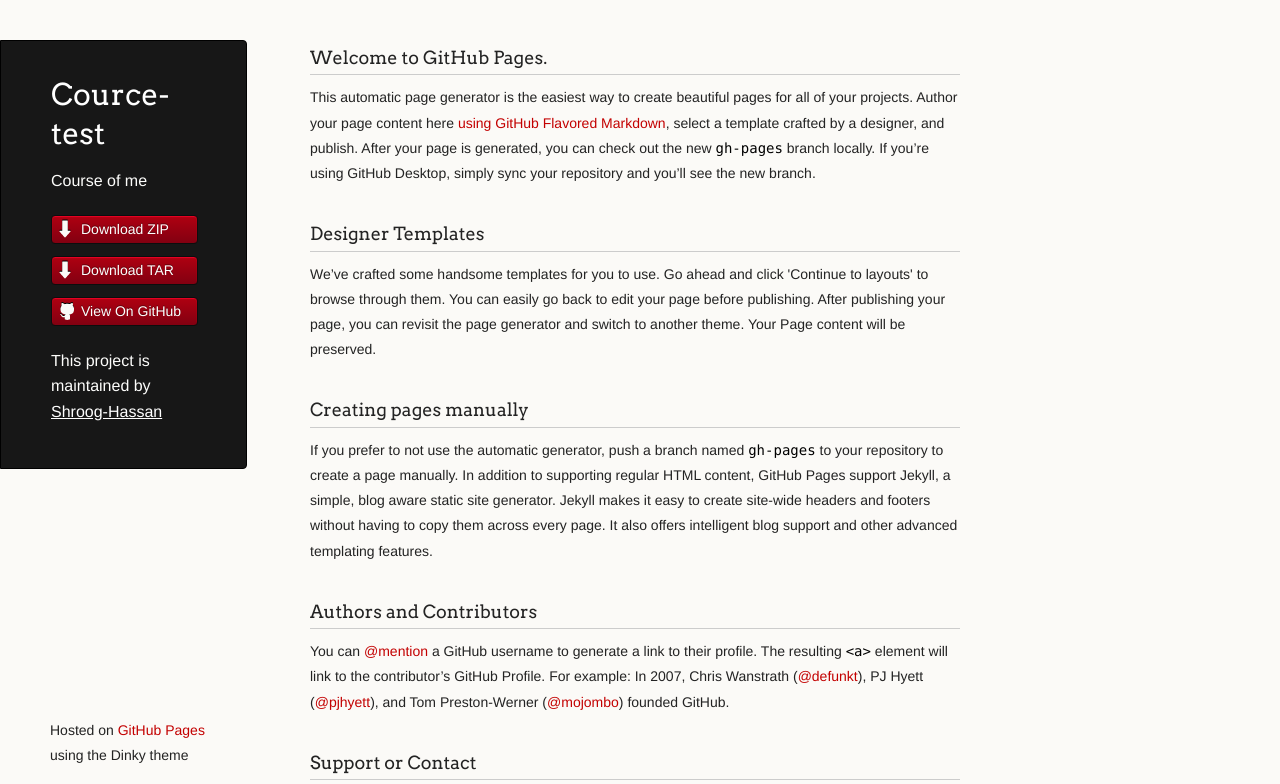
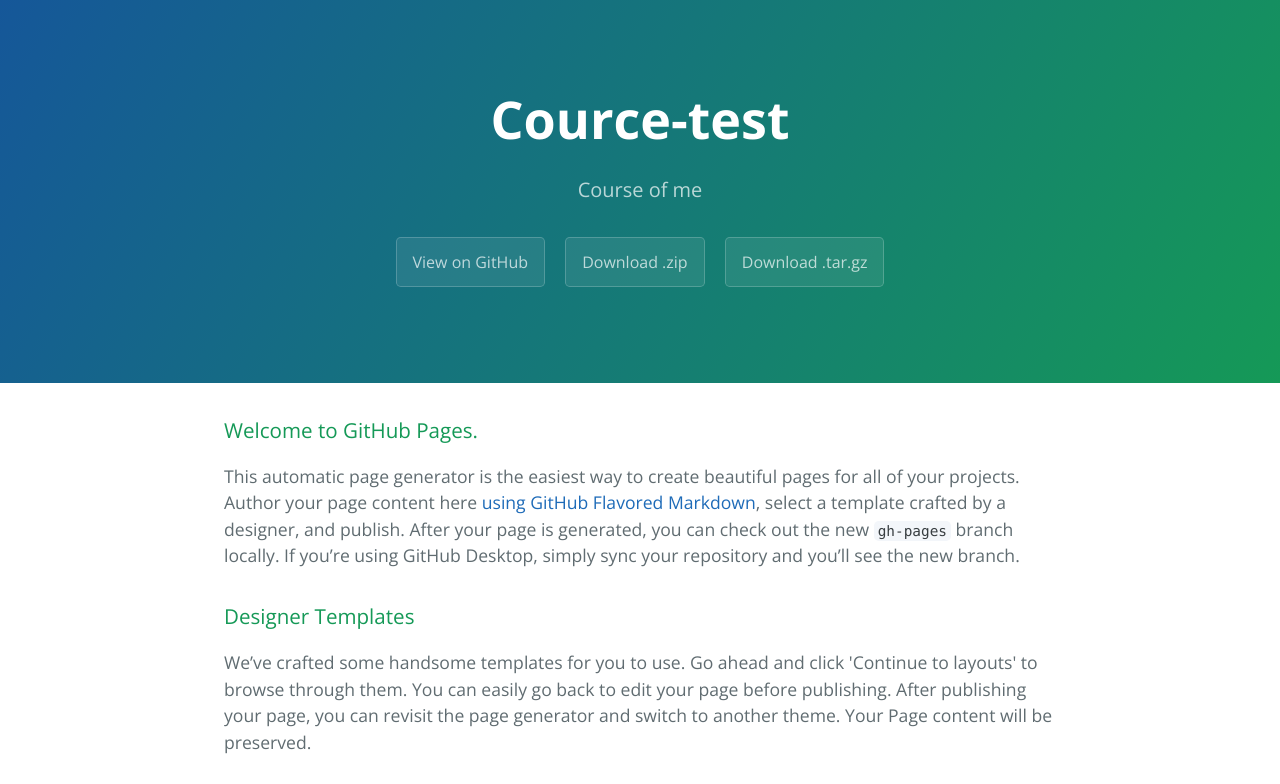
Before and after one commit to Shroog-Hassan/Cource-test, a plain HTML site: page index.html in a window 1280 px wide. Shown: the top 784 px of the page. Drawn offline with nearby package versions, Linux system fonts and the light colour scheme.

Commit message:
Create gh-pages branch via GitHub

```diff
--- a/index.html
+++ b/index.html
@@ -1,36 +1,25 @@
-<!doctype html>
-<html>
+<!DOCTYPE html>
+<html lang="en-us">
   <head>
-    <meta charset="utf-8">
-    <meta http-equiv="X-UA-Compatible" content="chrome=1">
+    <meta charset="UTF-8">
     <title>Cource-test by Shroog-Hassan</title>
-
-    <link rel="stylesheet" href="stylesheets/styles.css">
-    <link rel="stylesheet" href="stylesheets/github-light.css">
-    <script src="javascripts/scale.fix.js"></script>
-    <meta name="viewport" content="width=device-width, initial-scale=1, user-scalable=no">
-    <!--[if lt IE 9]>
-    <script src="//html5shiv.googlecode.com/svn/trunk/html5.js"></script>
-    <![endif]-->
+    <meta name="viewport" content="width=device-width, initial-scale=1">
+    <link rel="stylesheet" type="text/css" href="stylesheets/normalize.css" media="screen">
+    <link href='https://fonts.googleapis.com/css?family=Open+Sans:400,700' rel='stylesheet' type='text/css'>
+    <link rel="stylesheet" type="text/css" href="stylesheets/stylesheet.css" media="screen">
+    <link rel="stylesheet" type="text/css" href="stylesheets/github-light.css" media="screen">
   </head>
   <body>
-    <div class="wrapper">
-      <header>
-        <h1 class="header">Cource-test</h1>
-        <p class="header">Course of me</p>
+    <section class="page-header">
+      <h1 class="project-name">Cource-test</h1>
+      <h2 class="project-tagline">Course of me</h2>
+      <a href="https://github.com/Shroog-Hassan/Cource-test" class="btn">View on GitHub</a>
+      <a href="https://github.com/Shroog-Hassan/Cource-test/zipball/master" class="btn">Download .zip</a>
+      <a href="https://github.com/Shroog-Hassan/Cource-test/tarball/master" class="btn">Download .tar.gz</a>
+    </section>
 
-        <ul>
-          <li class="download"><a class="buttons" href="https://github.com/Shroog-Hassan/Cource-test/zipball/master">Download ZIP</a></li>
-          <li class="download"><a class="buttons" href="https://github.com/Shroog-Hassan/Cource-test/tarball/master">Download TAR</a></li>
-          <li><a class="buttons github" href="https://github.com/Shroog-Hassan/Cource-test">View On GitHub</a></li>
-        </ul>
-
-        <p class="header">This project is maintained by <a class="header name" href="https://github.com/Shroog-Hassan">Shroog-Hassan</a></p>
-
-
-      </header>
-      <section>
-        <h3>
+    <section class="main-content">
+      <h3>
 <a id="welcome-to-github-pages" class="anchor" href="#welcome-to-github-pages" aria-hidden="true"><span aria-hidden="true" class="octicon octicon-link"></span></a>Welcome to GitHub Pages.</h3>
 
 <p>This automatic page generator is the easiest way to create beautiful pages for all of your projects. Author your page content here <a href="https://guides.github.com/features/mastering-markdown/">using GitHub Flavored Markdown</a>, select a template crafted by a designer, and publish. After your page is generated, you can check out the new <code>gh-pages</code> branch locally. If you’re using GitHub Desktop, simply sync your repository and you’ll see the new branch.</p>
@@ -54,12 +43,15 @@
 <a id="support-or-contact" class="anchor" href="#support-or-contact" aria-hidden="true"><span aria-hidden="true" class="octicon octicon-link"></span></a>Support or Contact</h3>
 
 <p>Having trouble with Pages? Check out our <a href="https://help.github.com/pages">documentation</a> or <a href="https://github.com/contact">contact support</a> and we’ll help you sort it out.</p>
-      </section>
-      <footer>
-        <p><small>Hosted on <a href="https://pages.github.com">GitHub Pages</a> using the Dinky theme</small></p>
+
+      <footer class="site-footer">
+        <span class="site-footer-owner"><a href="https://github.com/Shroog-Hassan/Cource-test">Cource-test</a> is maintained by <a href="https://github.com/Shroog-Hassan">Shroog-Hassan</a>.</span>
+
+        <span class="site-footer-credits">This page was generated by <a href="https://pages.github.com">GitHub Pages</a> using the <a href="https://github.com/jasonlong/cayman-theme">Cayman theme</a> by <a href="https://twitter.com/jasonlong">Jason Long</a>.</span>
       </footer>
-    </div>
-    <!--[if !IE]><script>fixScale(document);</script><![endif]-->
+
+    </section>
+
 
   </body>
 </html>
```
